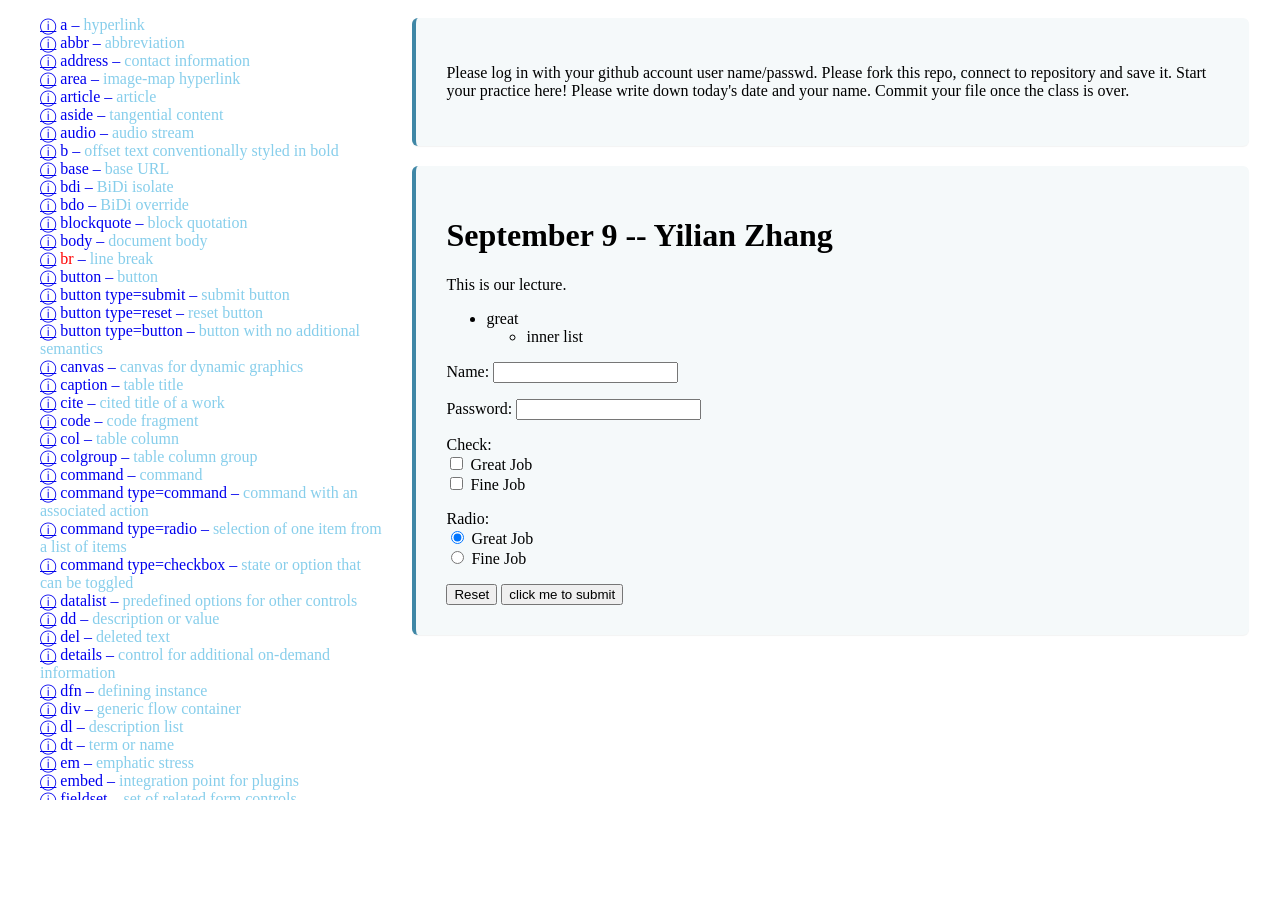
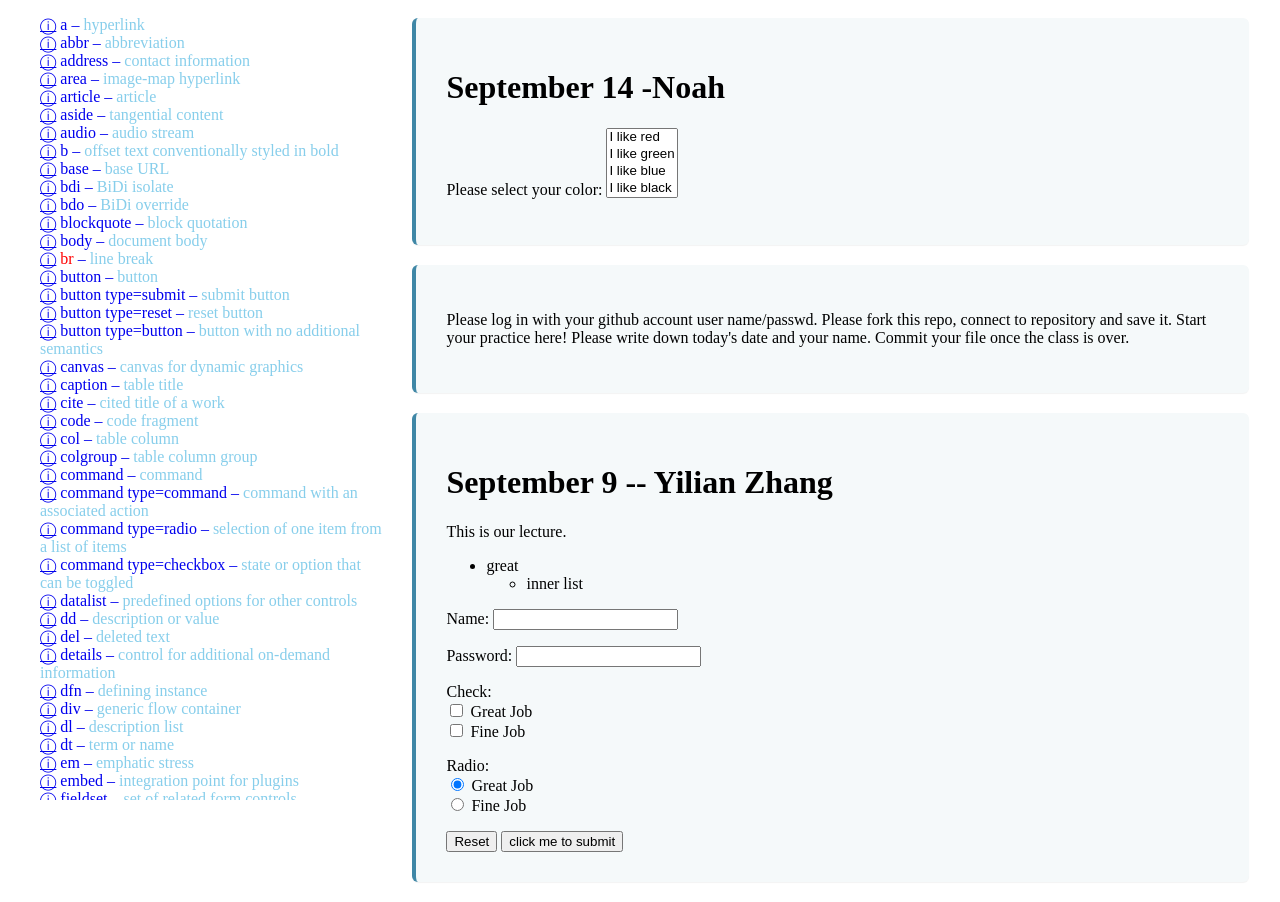
Before and after one commit to NoahTV/workspace-html-2020-5b1vnc, a website: page index.html in a window 1280 px wide. Before the commit the page ends 800 px from the top, so only its background shows below. Drawn offline with nearby package versions, Linux system fonts and the light colour scheme.

Commit message:
select practice

```diff
--- a/index.html
+++ b/index.html
@@ -19,7 +19,26 @@
 <body>
 	<div id="side"> </div>
 	<div class="practicearea">
-		<div class="practice">
+
+    <div class="practice">
+      <h1> September 14 -Noah </h1>
+      <form>
+        <p> Please select your color:
+          <select name="color" size= 4 multiple>
+            <option value="red"> I like red </option>
+            <option value="green"> I like green </option>
+            <option value="blue"> I like blue </option>
+            <option value="black"> I like black </option>
+            <option value="white"> I like white </option>
+          </select>
+
+
+        </p>
+      </form>
+
+
+    </div>
+  	<div class="practice">
 
 			<p>
 				Please log in with your github account user name/passwd.
```
